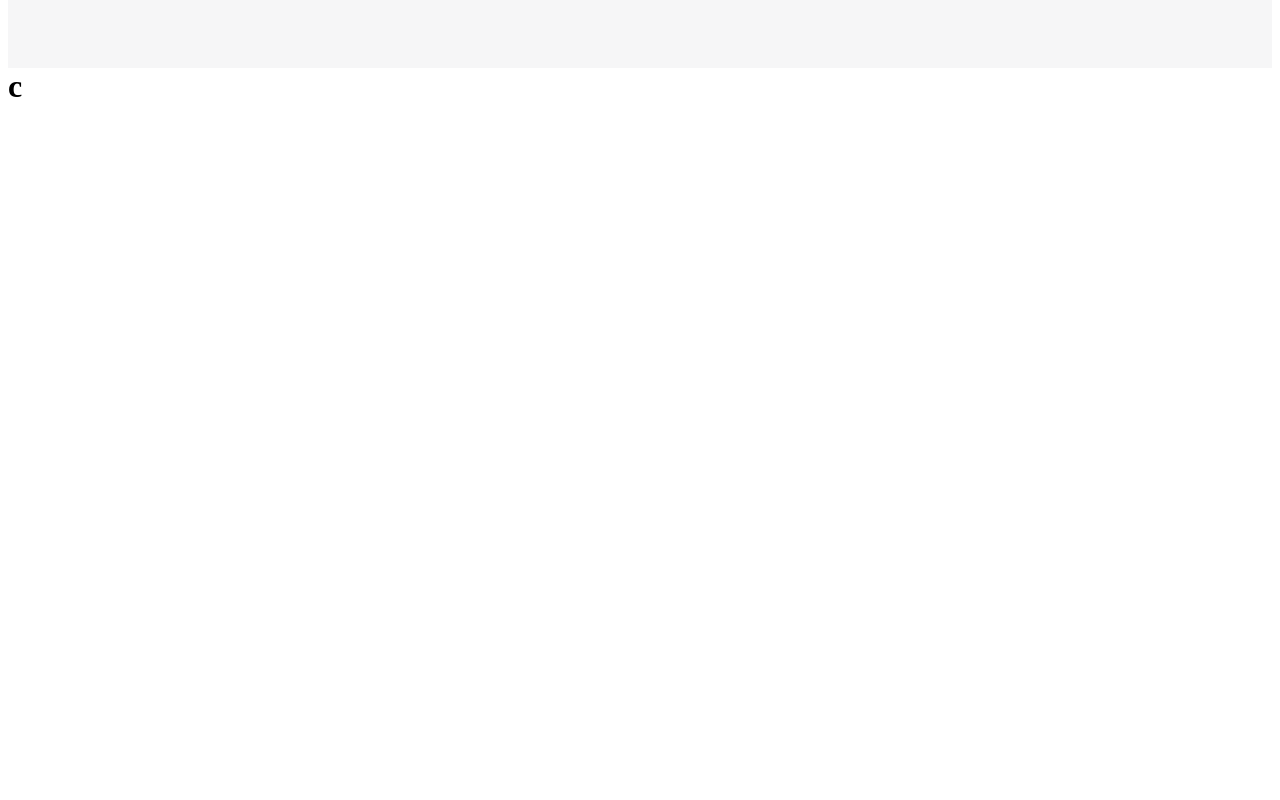
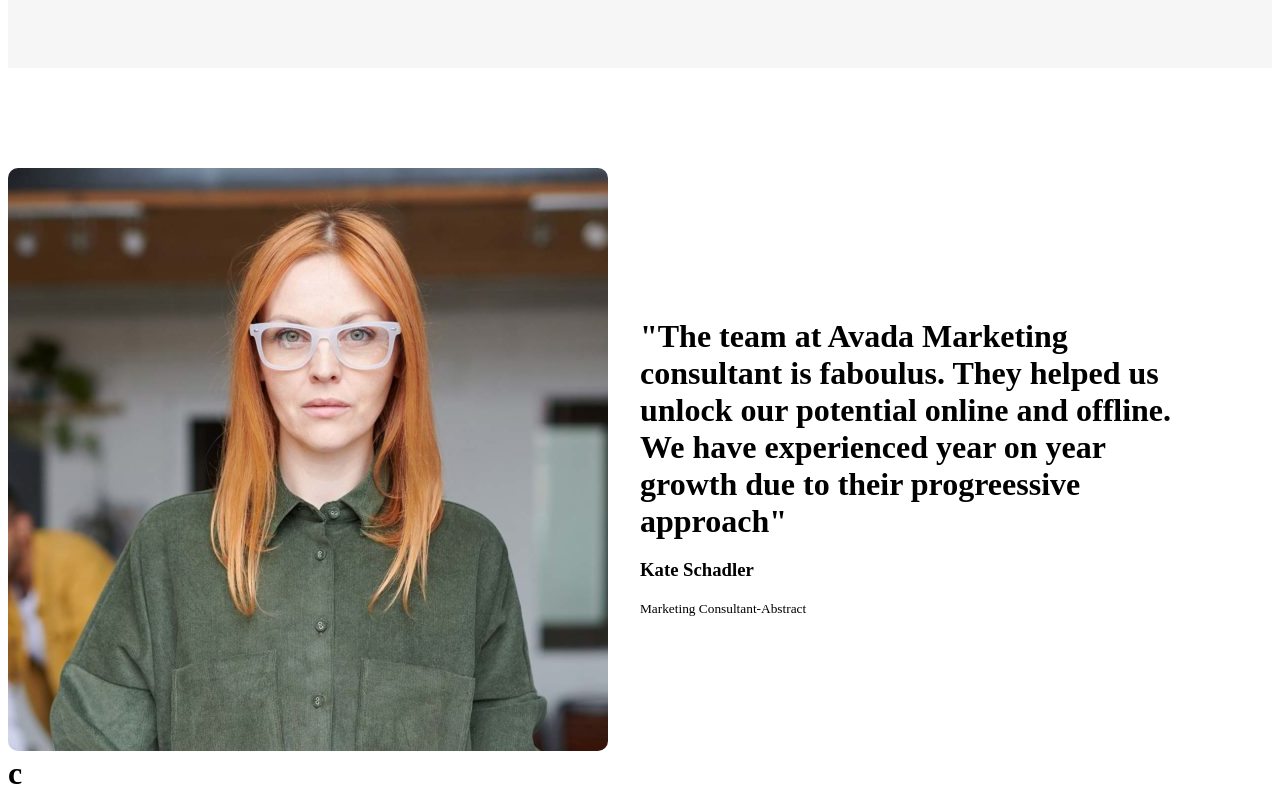
Before and after one commit to EttoreBarcella/proj-html-vuejs, a Vue app: page / in a window 1280 px wide. Shown: the part 5577-6377 px from the top of the page. Before the commit the page ends 5690 px from the top, so only its background shows below. Built offline with nearby package versions, Linux system fonts and the light colour scheme.

Commit message:
added section  review

```diff
--- a/src/components/Main/BaseMain.vue
+++ b/src/components/Main/BaseMain.vue
@@ -6,6 +6,7 @@
         <CardMarketing/>
         <TeamMain/>
         <AboutMain/>
+        <ReviewMain/>
     </div>
 </template>
 
@@ -16,10 +17,11 @@
 import CardMarketing from '../Section/CardMarketing.vue'
 import TeamMain from '../Section/TeamMain.vue'
 import AboutMain from '../Section/AboutMain.vue'
+import ReviewMain from '../Section/ReviewMain.vue'
 
 export default {
     name:'BaseMain',
-    components:{JumboMain, ConsultationMain, BrandMain, CardMarketing, TeamMain,AboutMain,},
+    components:{JumboMain, ConsultationMain, BrandMain, CardMarketing, TeamMain,AboutMain,ReviewMain,},
 }
 </script>
 
--- /dev/null
+++ b/src/components/Section/ReviewMain.vue
@@ -0,0 +1,45 @@
+<template>
+  <section>
+    <div id="container_review">
+        <div class="box_img">
+            <img src="../../assets/Img/large-testimonial-600x583.jpg" alt="">
+        </div>
+        <div class="box_text">
+            <h2>"The team at Avada Marketing consultant is faboulus. They helped us unlock our potential online and offline. We have experienced year on year growth due to their progreessive approach"</h2>
+            <h3>Kate Schadler</h3>
+            <small>Marketing Consultant-Abstract</small>
+        </div>
+    </div>
+  </section>
+</template>
+
+<script>
+export default {
+    name:'ReviewMain',
+}
+</script>
+
+<style lang="scss" scoped>
+#container_review{
+    max-width: 1400px;
+    margin:auto;
+    display: flex;
+    flex-direction: row;
+    margin-top: 100px;
+    .box_img{
+        width: 50%;
+        img{
+            border-radius: 10px;
+        }
+    }
+    .box_text{
+        width: 50%;
+        h2{
+            margin-right: 100px;
+            font-size: 2rem;
+            margin-top: 150px;
+            margin-bottom: 10px;
+        }
+    }
+}
+</style>
```
